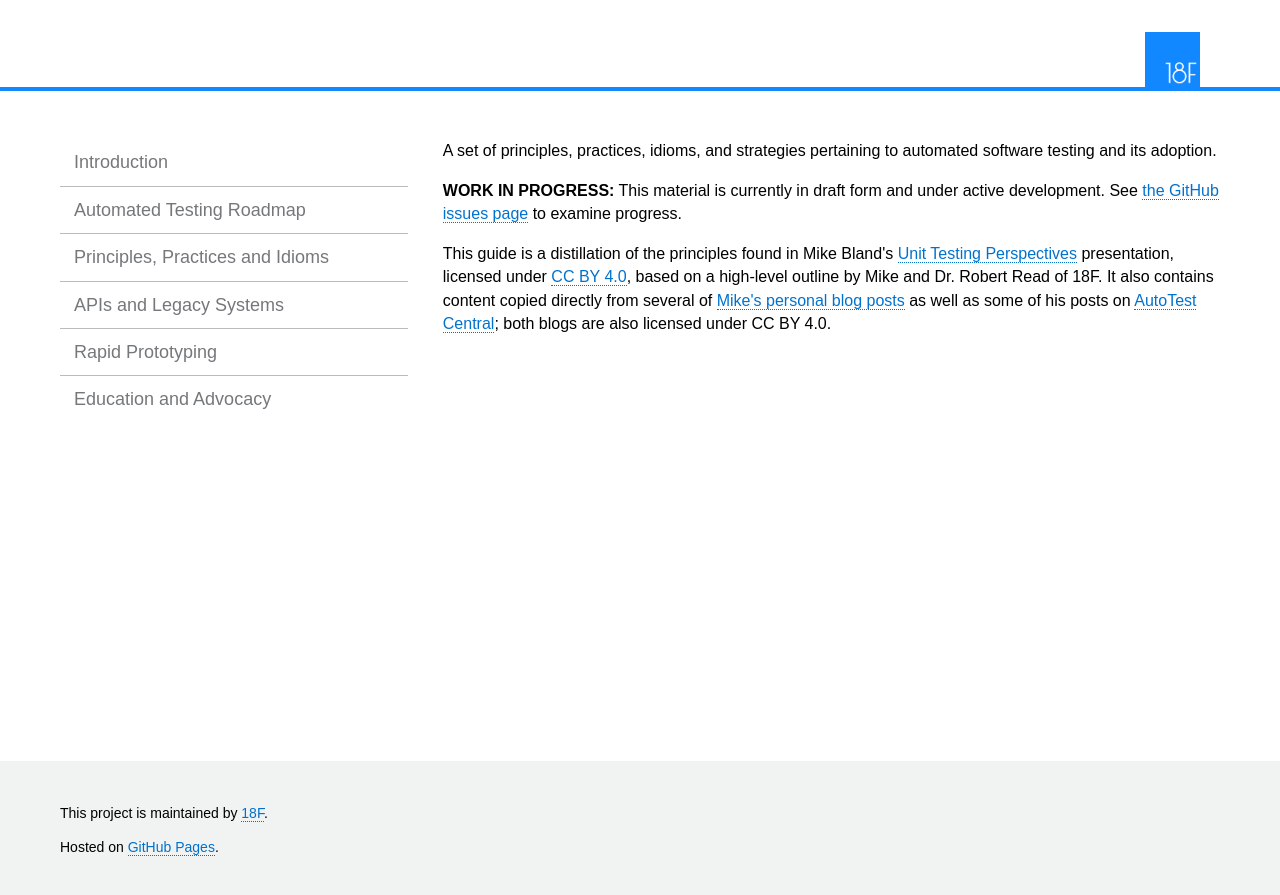
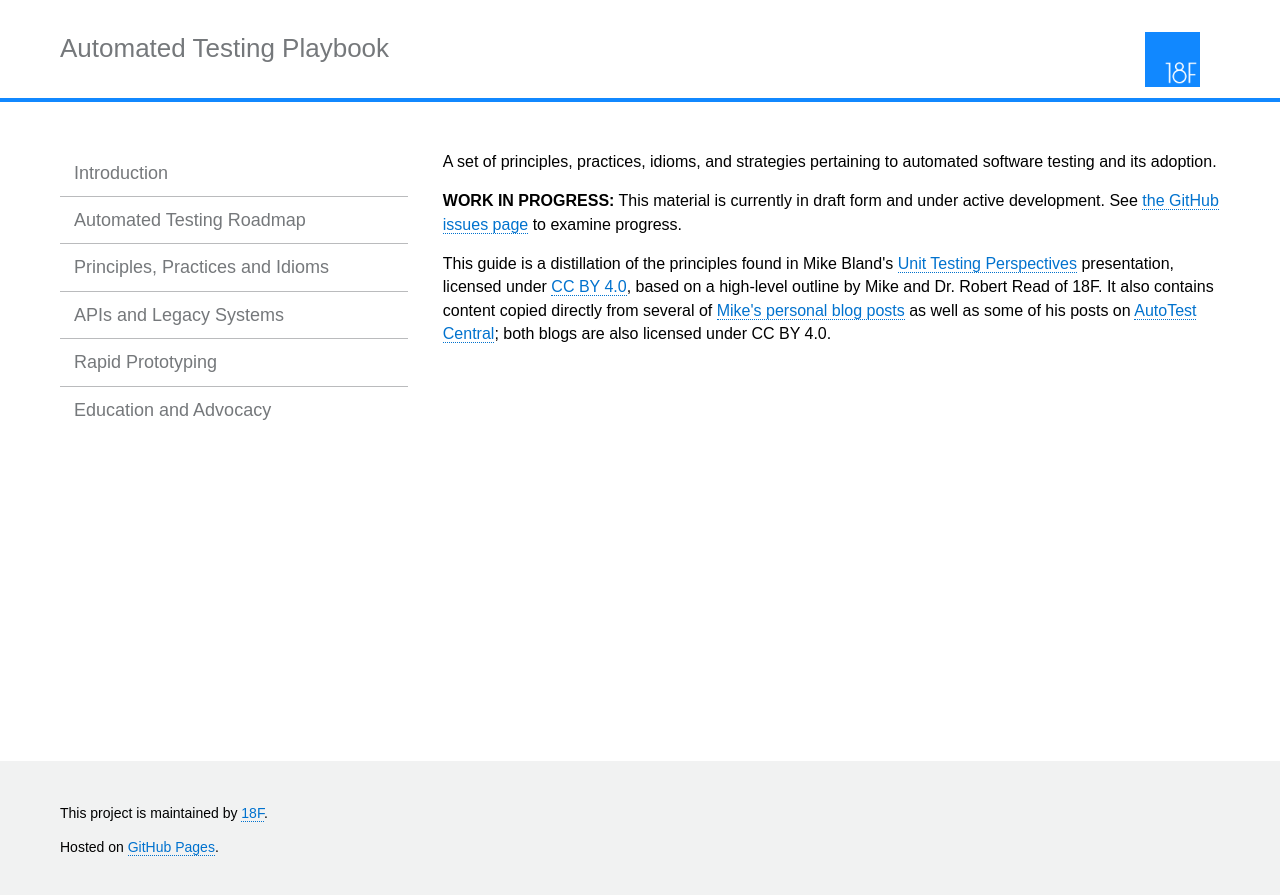
Before and after one commit to 18F/automated-testing-playbook, a Jekyll site: the page built from index.html, in a window 1280 px wide. Shown: the top 895 px of the page. Built offline with Jekyll 4.4.1, drawn with Linux system fonts in a browser that asks for light colours; Markdown is read by kramdown in place of the engine named in the settings.

Commit message:
Add guide name to _config.yml

```diff
--- a/_config.yml
+++ b/_config.yml
@@ -1,5 +1,5 @@
 # Site settings
-title: Automated Testing Playbook
+title: 18F Automated Testing Playbook
 email: michael.bland@gsa.gov
 description: >
   A set of principles, practices, idioms, and strategies pertaining to
@@ -31,6 +31,9 @@ defaults:
         branch: master
 
 # DOCter bits after this
+
+name: Automated Testing Playbook
+subtitle:
 
 # Author/Organization info to be displayed in the templates
 author:
```
